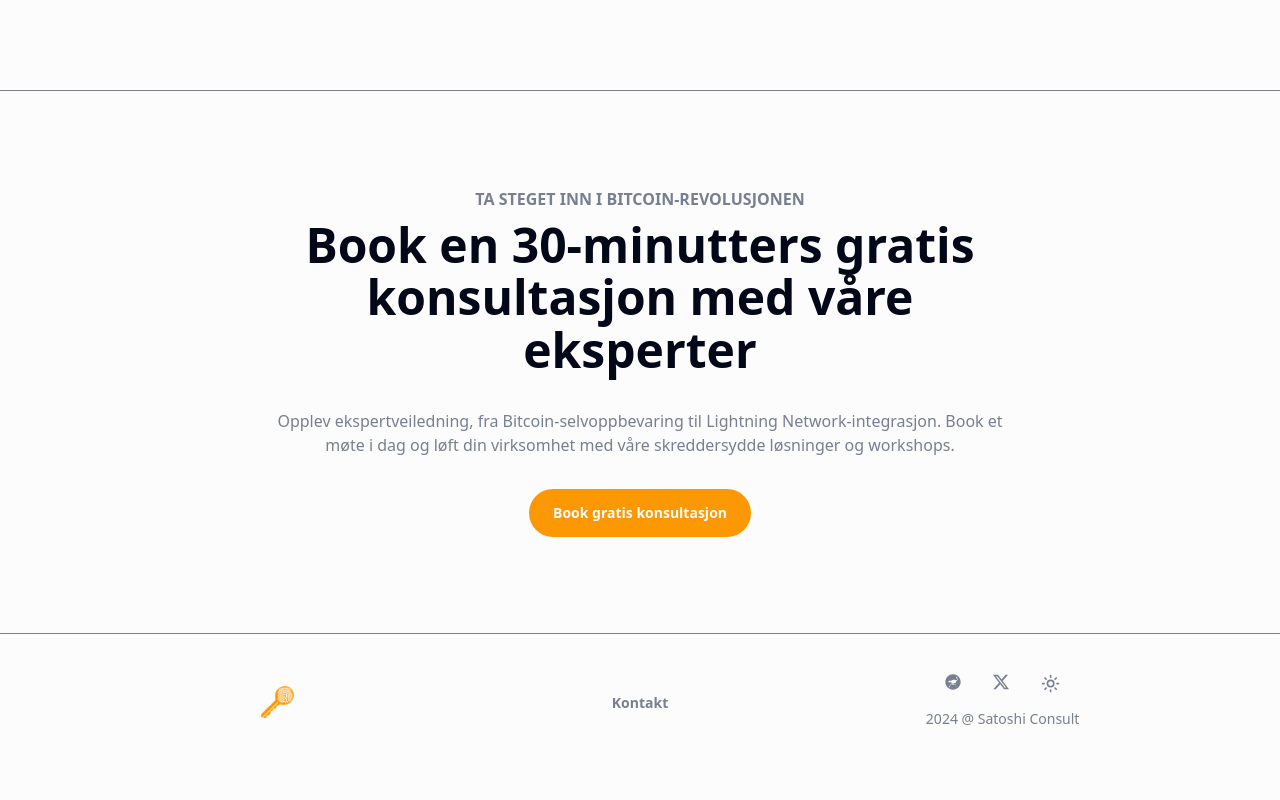
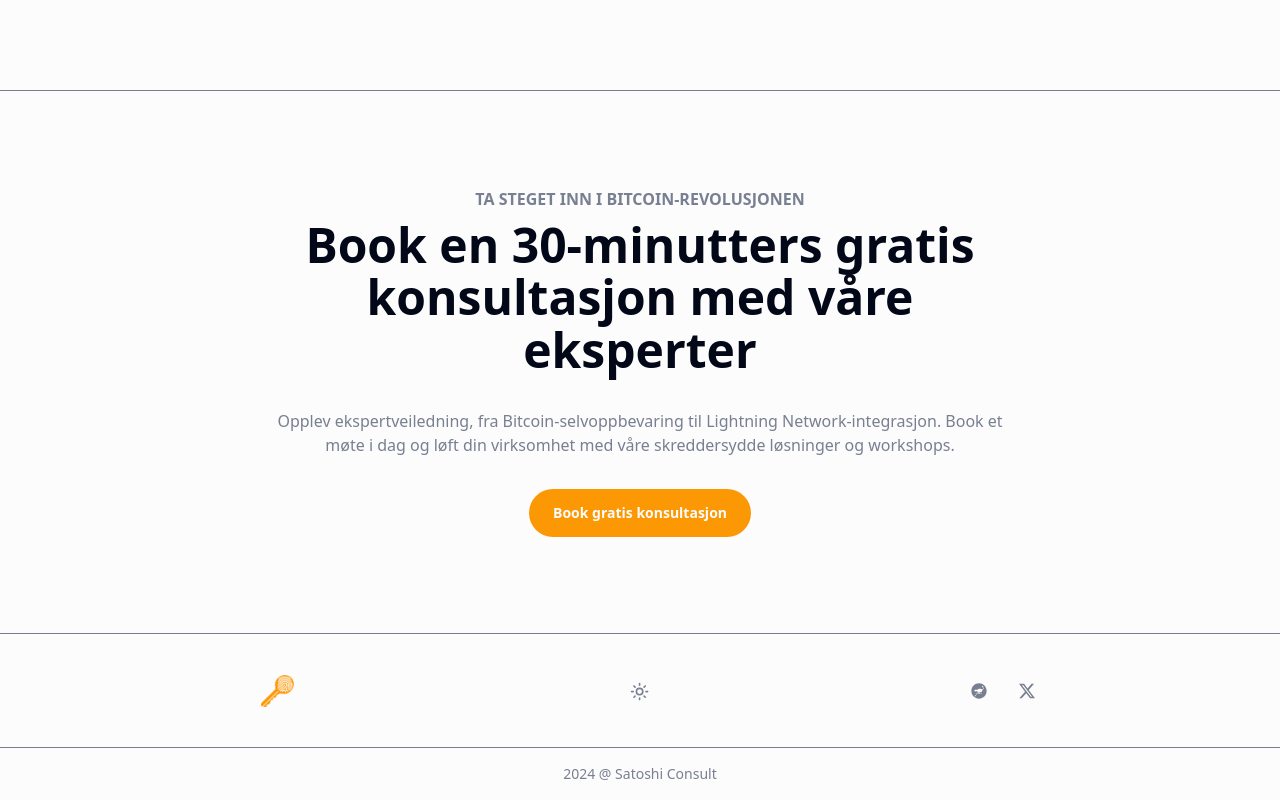
Before and after one commit to arnelamo/satoshi-consult, a Next.js app: page / in a window 1280 px wide. Shown: the part 3708-4508 px from the top of the page. Before the commit the page ends 4477 px from the top, so only its background shows below. Built offline with nearby package versions, Linux system fonts and the light colour scheme.

Commit message:
Footer styling refactor.

```diff
--- a/components/Footer.tsx
+++ b/components/Footer.tsx
@@ -17,9 +17,9 @@ interface FooterProps {
 export const Footer: React.FC<FooterProps> = ({ menuItems, contactInformation }) => (
   <footer className="border-t-[0.5px] border-muted">
     <div className="container py-10 max-w-6xl">
-      <div className="grid grid-cols-1 sm:grid-cols-3 items-center place-items-center">
-        <Image src={logo} alt={"Logo"} height={32} width={33} className="mb-8 sm:mb-0" />
-        <ul className="hidden sm:block sm:space-y-2">
+      <div className="grid grid-cols-3 sm:grid-cols-3 items-center place-items-center">
+        <Image src={logo} alt={"Logo"} height={32} width={33} />
+        {/* <ul className="hidden sm:block sm:space-y-2">
           {menuItems.map((item) => (
             <li key={item.name}>
               <Link href={item.href}>
@@ -37,8 +37,11 @@ export const Footer: React.FC<FooterProps> = ({ menuItems, contactInformation })
               </Text>
             </Link>
           ))}
+        </div> */}
+        <div className="mt-2">
+          <ModeToggle />
         </div>
-        <div className="flex flex-col space-y-8 sm:space-y-4">
+        {/* <div className="flex flex-col space-y-2 sm:space-y-4 mb-8 sm:mb-0"> */}
         <div className="flex space-x-8 justify-center">
           {contactInformation?.nostr && (
             <ExternalLink link={contactInformation.nostr}>
@@ -50,10 +53,13 @@ export const Footer: React.FC<FooterProps> = ({ menuItems, contactInformation })
               <Icon name="twitter" color="muted" hoverColor="foreground" size="s" />
             </ExternalLink>
           )}
-            <ModeToggle />
         </div>
+        {/* </div> */}
+      </div>
+    </div>
+    <div className="border-t-[0.5px] border-muted">
+      <div className="container py-4 max-w-6xl flex justify-center">
         <Text type="small">2024 @ Satoshi Consult</Text>
-        </div>
       </div>
     </div>
   </footer>
```
Lines whose indentation alone changed are shown as unchanged.
